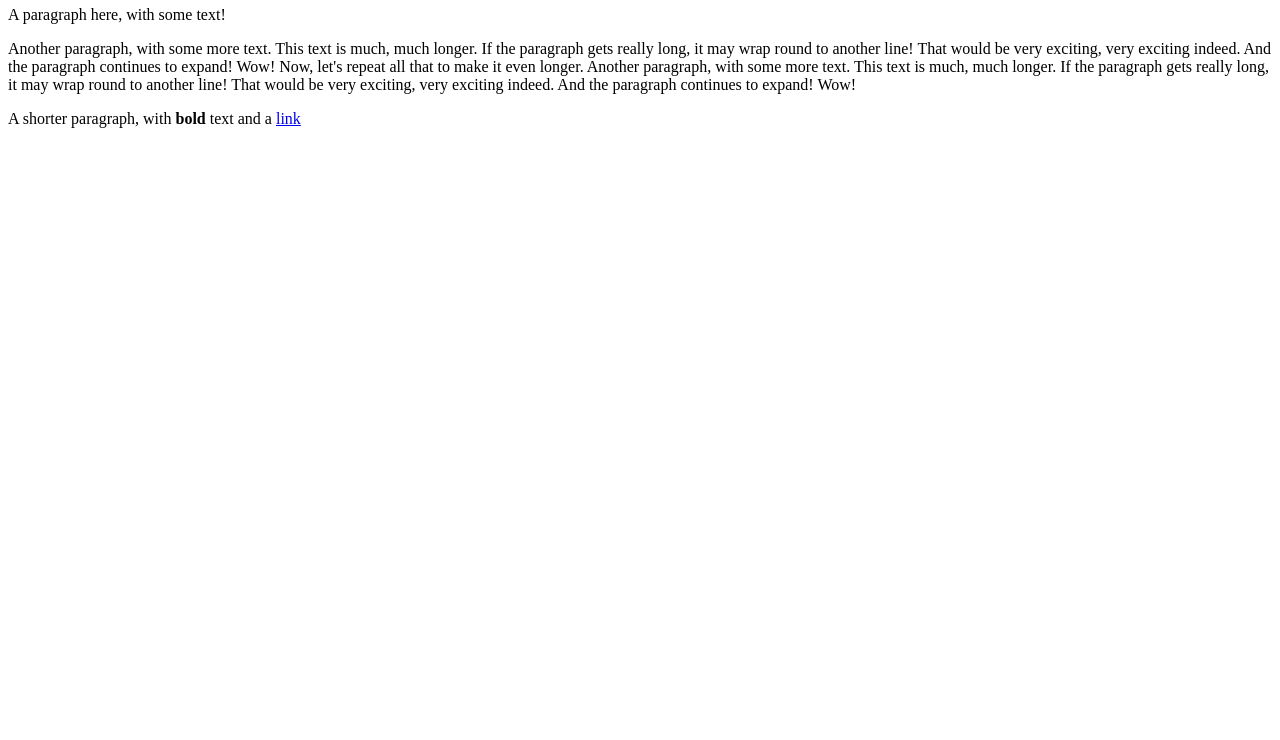
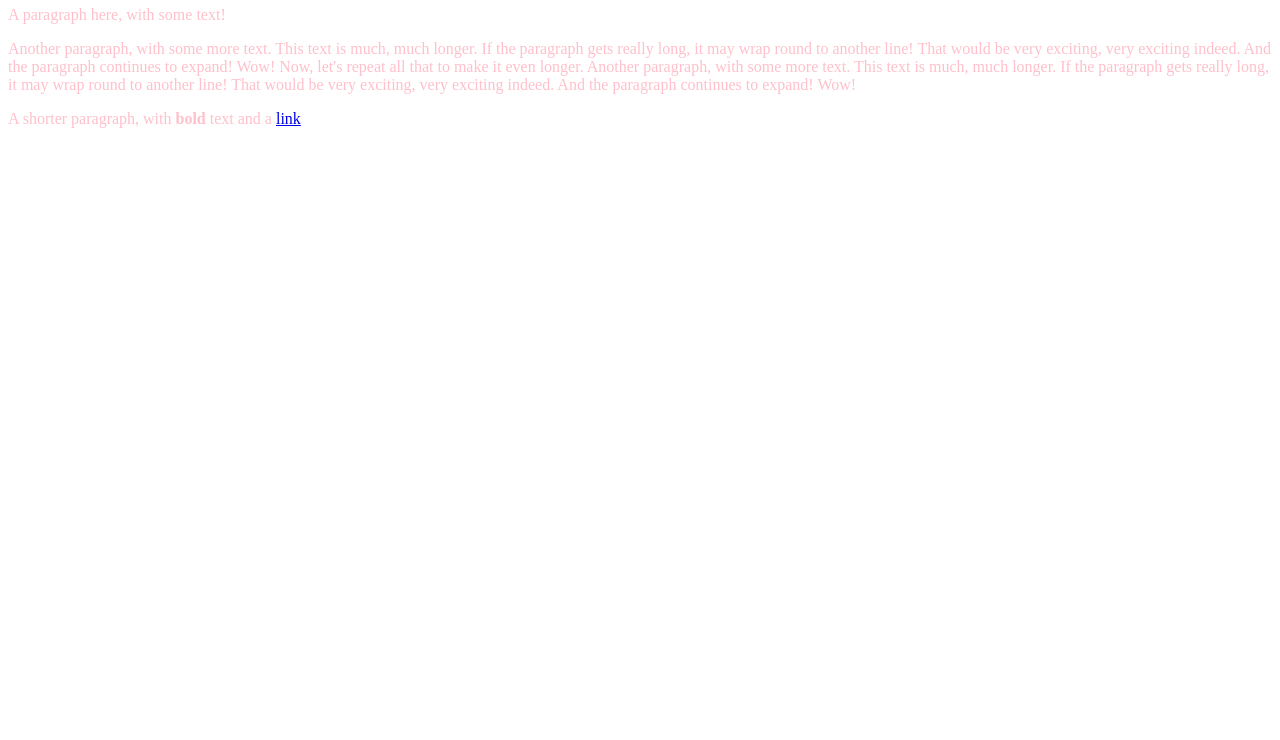
Before and after one commit to rubymaylm/rubymaylm.github.io, a plain HTML site: page index.html in a window 1280 px wide. Shown: the part 60-800 px from the top of the page. Drawn offline with Linux system fonts and the light colour scheme.

Commit message:
Update style.css

```diff
--- a/style.css
+++ b/style.css
@@ -2,5 +2,5 @@ h1 {
   color: purple;
 }
 p {
-  color: pink:
+  color: pink;
 }
```
